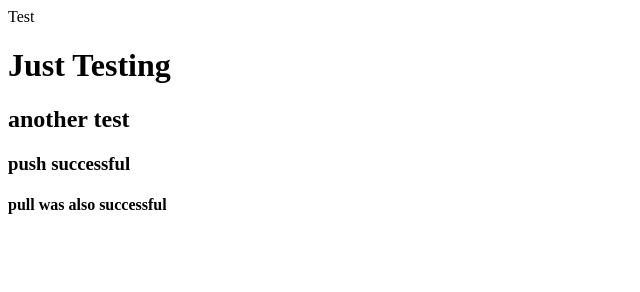
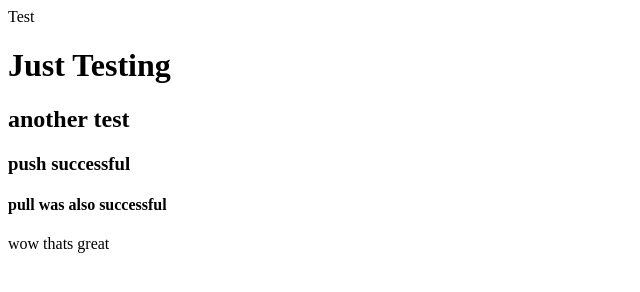
Before and after one commit to sumitjoshi10/firsttest, a plain HTML site: page index.html in a window 1280 px wide. Shown: the whole page, without its empty margins (0-640 px from the left). Drawn offline with Linux system fonts and the light colour scheme.

Commit message:
final test

```diff
--- a/index.html
+++ b/index.html
@@ -6,5 +6,6 @@
         <h2> another test</h2>
         <h3> push successful <h3>
             <h4> pull was also successful</h4>
+            <p> wow thats great</p>
     </body>
 </html>
```
